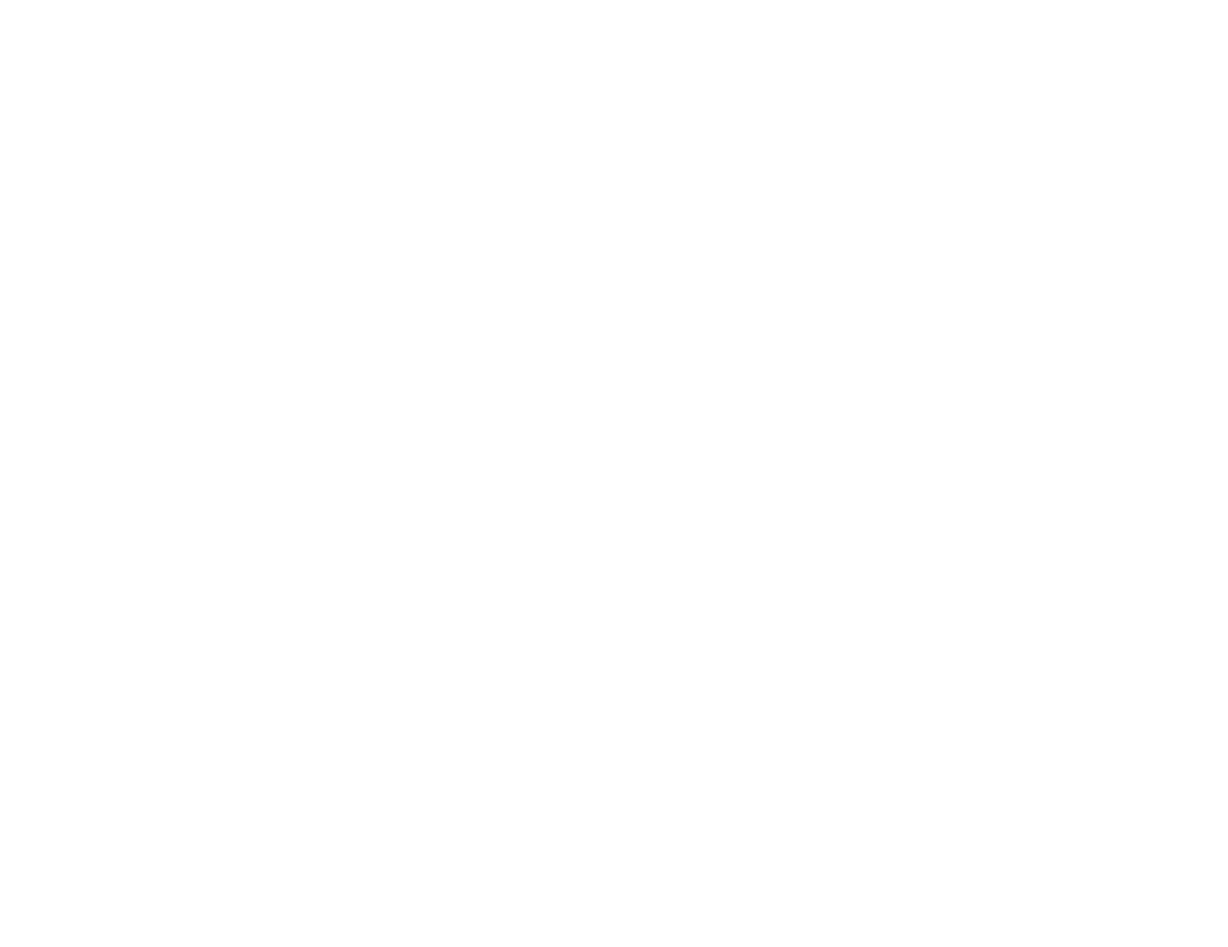
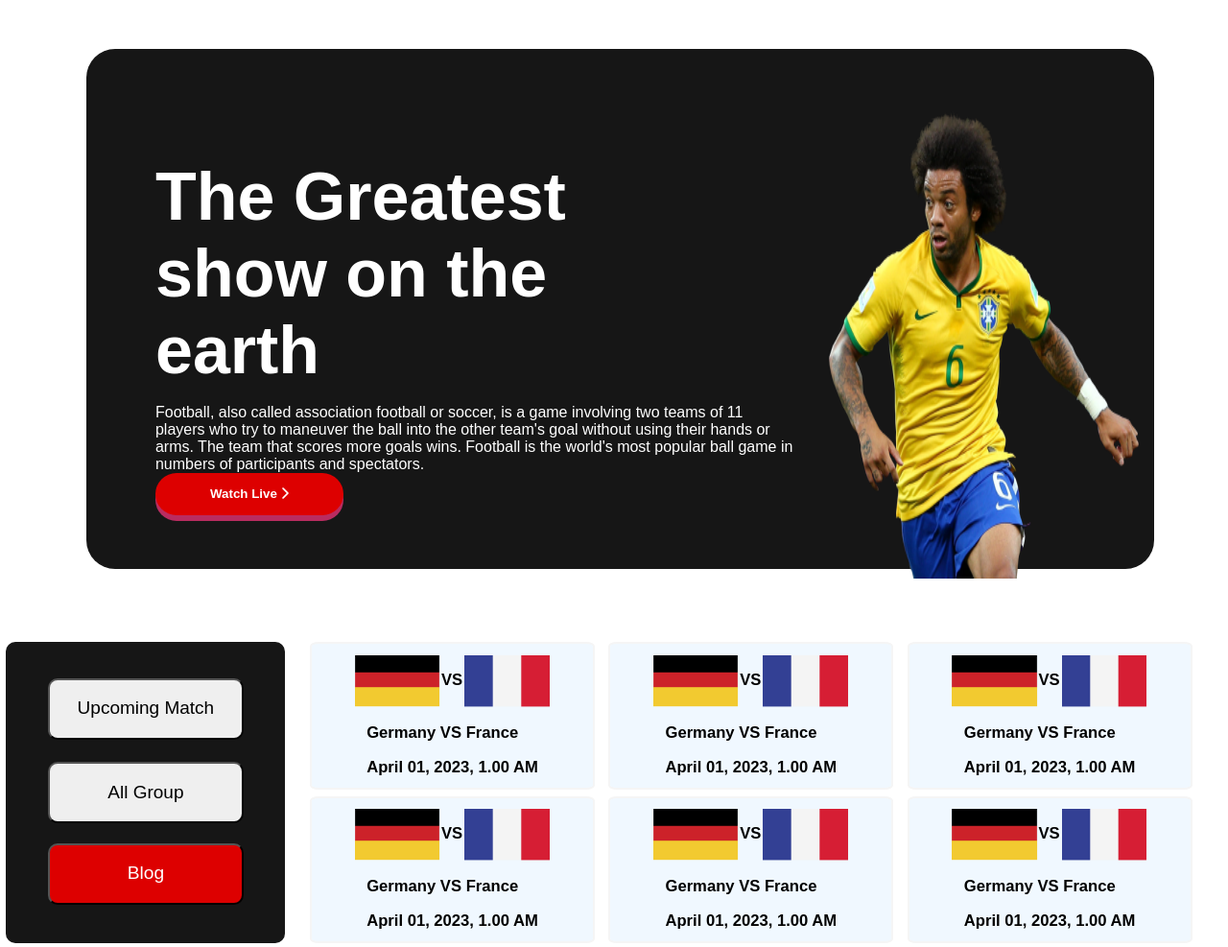
Before and after one commit to afzal75/assignments-2, a plain HTML site: page upcoming-match.html in a window 1280 px wide. Shown: the top 987 px of the page at 96% size. Before the commit the page ends 800 px from the top, so only its background shows below. Drawn offline with Linux system fonts and the light colour scheme.

Commit message:
work done

```diff
--- a/css/style.css
+++ b/css/style.css
@@ -163,7 +163,6 @@ aside div button:hover {
 
 .player-trasnsfer button:hover {
     cursor: pointer;
-    background-color: aquamarine;
 }
 
 .player-trasnsfer p {
--- a/upcoming-match.html
+++ b/upcoming-match.html
@@ -0,0 +1,140 @@
+<!DOCTYPE html>
+<html lang="en">
+<head>
+    <meta charset="UTF-8">
+    <meta http-equiv="X-UA-Compatible" content="IE=edge">
+    <meta name="viewport" content="width=device-width, initial-scale=1.0">
+    <title>Upcoming Matches</title>
+    <!-- font-awesome -->
+    <script src="https://kit.fontawesome.com/0415c7cf97.js" crossorigin="anonymous"></script>
+    <!-- css link -->
+    <link rel="stylesheet" href="css/style.css">
+</head>
+<body>
+    <!---------------------- main section start ----------------------->
+    <main>
+        <!-------------------first section start----------------------->
+        <section class="top-banner">
+            <div class="top-banner-content">
+                <h1>The Greatest<br> show on the<br> earth</h1>
+                <p>Football, also called association football or soccer, is a game involving two teams of 11 players who try to maneuver the ball into the other team's goal without using their hands or arms. The team that scores more goals wins. Football is the world's most popular ball game in numbers of participants and spectators.</p>
+                <button type="submit">Watch Live <i class="fa-solid fa-chevron-right"></i> </button>
+            </div>
+            <div class="top-banner-image">
+                <img src="./assets/Banner Image.png" alt="">
+            </div>
+        </section>
+
+        <!----------------------- second-section start --------------------------->
+
+        <section class="transfer-live">
+
+            <aside>
+                <div class="upcoming-match">
+                    <button type="submit"><a target="_blank" href="upcoming-match.html">Upcoming Match</a></button>
+                </div> <br>
+                <div>
+                    <button type="submit">All Group</button>
+                </div>
+                <div class="aside-blog"> <br>
+                    <button type="submit"><a target="_blank" href="index.html">Blog</a></button>
+                </div>
+            </aside>
+
+            <div class="transfer">
+                <div class="player-trasnsfer match-details">
+                    <div class="flags">
+                        <img src="./assets/germany Flag.png" alt="">
+                        <p>VS</p>
+                        <img src="./assets/Flag.png" alt=""> <br>
+                    </div>
+
+                    <div class="match-schedule">
+                        <p>Germany VS France </p>
+                        <p>April 01, 2023, 1.00 AM</p>
+                    </div>
+                </div>
+                <div class="player-trasnsfer match-details">
+                    <div class="flags">
+                        <img src="./assets/germany Flag.png" alt="">
+                        <p>VS</p>
+                        <img src="./assets/Flag.png" alt=""> <br>
+                    </div>
+
+                    <div class="match-schedule">
+                        <p>Germany VS France </p>
+                        <p>April 01, 2023, 1.00 AM</p>
+                    </div>
+                </div>
+                <div class="player-trasnsfer match-details">
+                    <div class="flags">
+                        <img src="./assets/germany Flag.png" alt="">
+                        <p>VS</p>
+                        <img src="./assets/Flag.png" alt=""> <br>
+                    </div>
+
+                    <div class="match-schedule">
+                        <p>Germany VS France </p>
+                        <p>April 01, 2023, 1.00 AM</p>
+                    </div>
+                </div>
+                <div class="player-trasnsfer match-details">
+                    <div class="flags">
+                        <img src="./assets/germany Flag.png" alt="">
+                        <p>VS</p>
+                        <img src="./assets/Flag.png" alt=""> <br>
+                    </div>
+
+                    <div class="match-schedule">
+                        <p>Germany VS France </p>
+                        <p>April 01, 2023, 1.00 AM</p>
+                    </div>
+                </div>
+                <div class="player-trasnsfer match-details">
+                    <div class="flags">
+                        <img src="./assets/germany Flag.png" alt="">
+                        <p>VS</p>
+                        <img src="./assets/Flag.png" alt=""> <br>
+                    </div>
+
+                    <div class="match-schedule">
+                        <p>Germany VS France </p>
+                        <p>April 01, 2023, 1.00 AM</p>
+                    </div>
+                </div>
+                <div class="player-trasnsfer match-details">
+                    <div class="flags">
+                        <img src="./assets/germany Flag.png" alt="">
+                        <p>VS</p>
+                        <img src="./assets/Flag.png" alt=""> <br>
+                    </div>
+
+                    <div class="match-schedule">
+                        <p>Germany VS France </p>
+                        <p>April 01, 2023, 1.00 AM</p>
+                    </div>
+                </div>
+            </div>
+        </section>
+        <!-------------------second section end----------------------->
+    </main>
+    <!-------------------footer start----------------------->
+    <footer>
+        <h1>Goal</h1>
+        <hr>
+        <div class="footer-nav">
+            <p>Contact Us</p>
+            <p>Terms of Service</p>
+            <p>Privacy Policy</p>
+            <p>Privacy Settings</p>
+            <p>Goal App</p>
+            <p>Goal Live</p>
+        </div> <br>
+        <div class="social-icons">
+            <a target="_blank" href="https://twitter.com/"><i class="fa-brands fa-twitter-square social"></i></a>
+            <a target="_blank" href="https://www.facebook.com/"><i class="fa-brands fa-facebook-square social"></i></a>
+            <a target="_blank" href="https://instagram.com/"><i class="fa-brands fa-instagram-square"></i></a>
+        </div>
+    </footer>
+</body>
+</html>
```
Also changed, not shown: index.html (+2 -3 lines).
